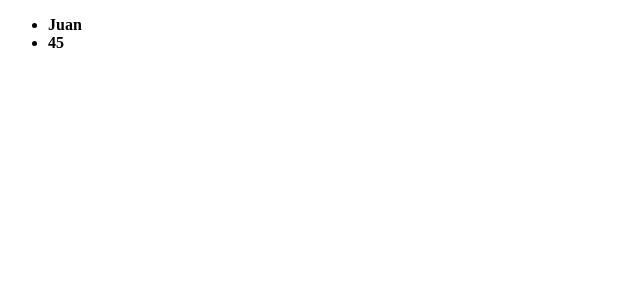
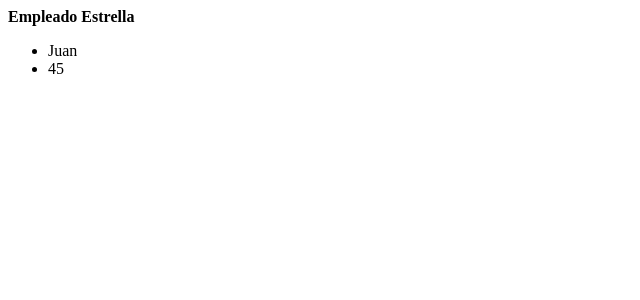
Before and after one commit to alvaaroconde16/ProyectoAngular, an Angular app in the folder angApp_v19-master/: page / in a window 1280 px wide. Shown: the top 300 px of the page, without its empty margins (0-640 px from the left). Built offline with nearby package versions, Linux system fonts and the light colour scheme.

Commit message:
Proyecto Angular

```diff
--- a/angApp_v19-master/src/app/empleado/empleado.component.html
+++ b/angApp_v19-master/src/app/empleado/empleado.component.html
@@ -1,6 +1,5 @@
-<strong>
-    <ul>
-        <li>{{empleado.nombre}}</li>
-        <li>{{empleado.edad}}</li>
-    </ul>
-</strong>
+<strong>Empleado Estrella</strong>
+<ul>
+    <li>{{empleado.nombre}}</li>
+    <li>{{empleado.edad}}</li>
+</ul>
```
